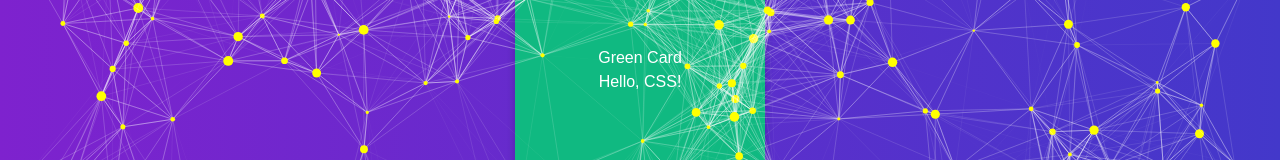
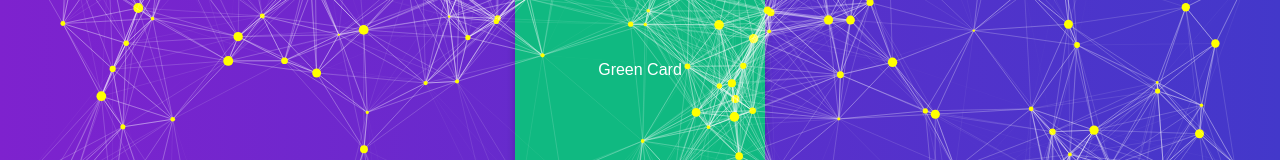
Before and after one commit to tediyo/New-QA-Pro-Web, a Next.js app: page / in a window 1280 px wide. Shown: the part 344-504 px from the top of the page. Built offline with nearby package versions, Linux system fonts and the light colour scheme.

Commit message:
removing issues

```diff
--- a/src/app/page.tsx
+++ b/src/app/page.tsx
@@ -55,7 +55,7 @@
         {/* Sample Card */}
         <div className={`sample-card ${isAnimating ? "animate" : ""}`} onClick={handleClick}>
           <span>Green Card</span>
-          <h1>Hello, CSS!</h1>
+          {/* <h1>Hello, CSS!</h1> */}
         </div>
 
         {/* Button */}
```
